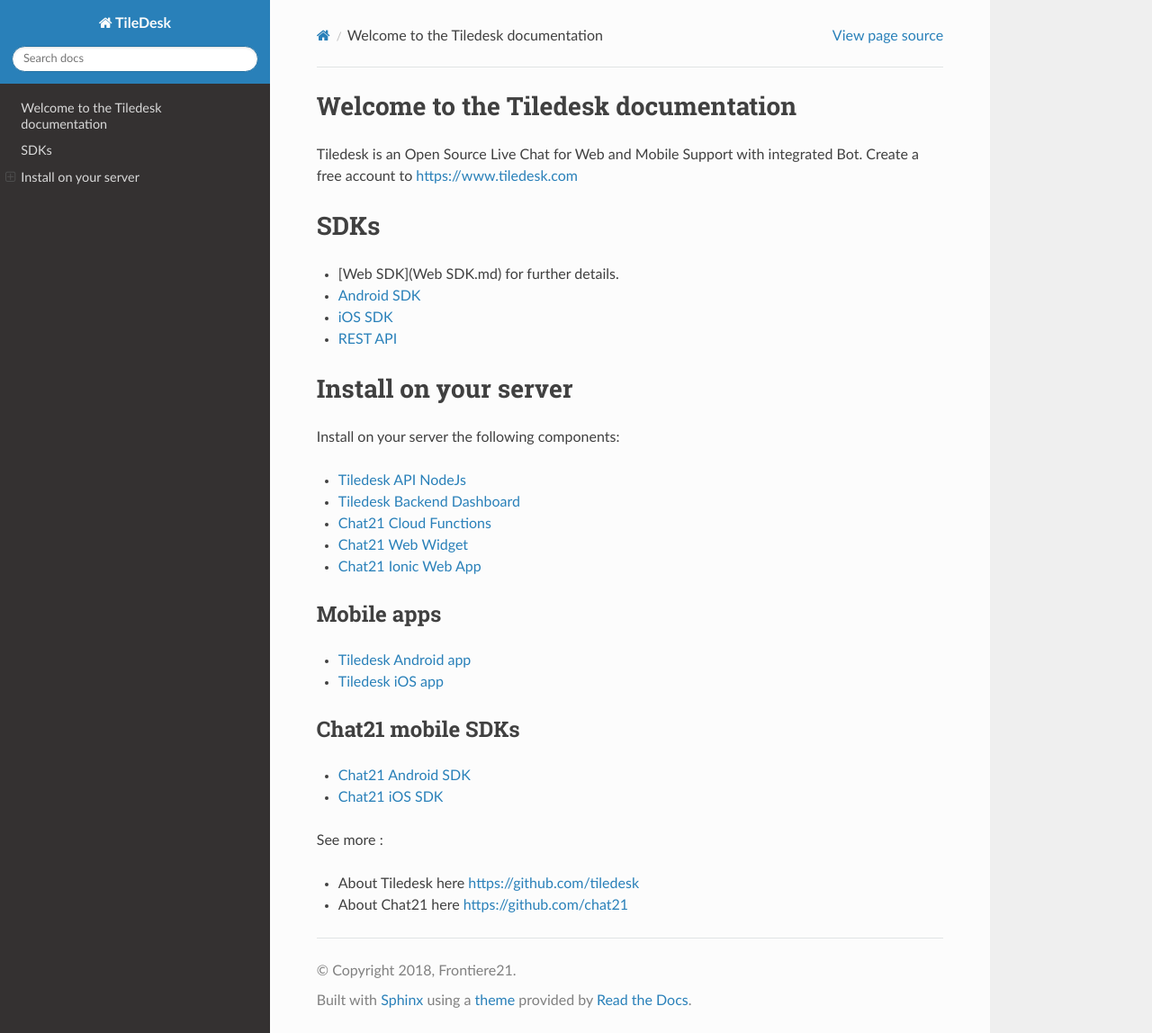
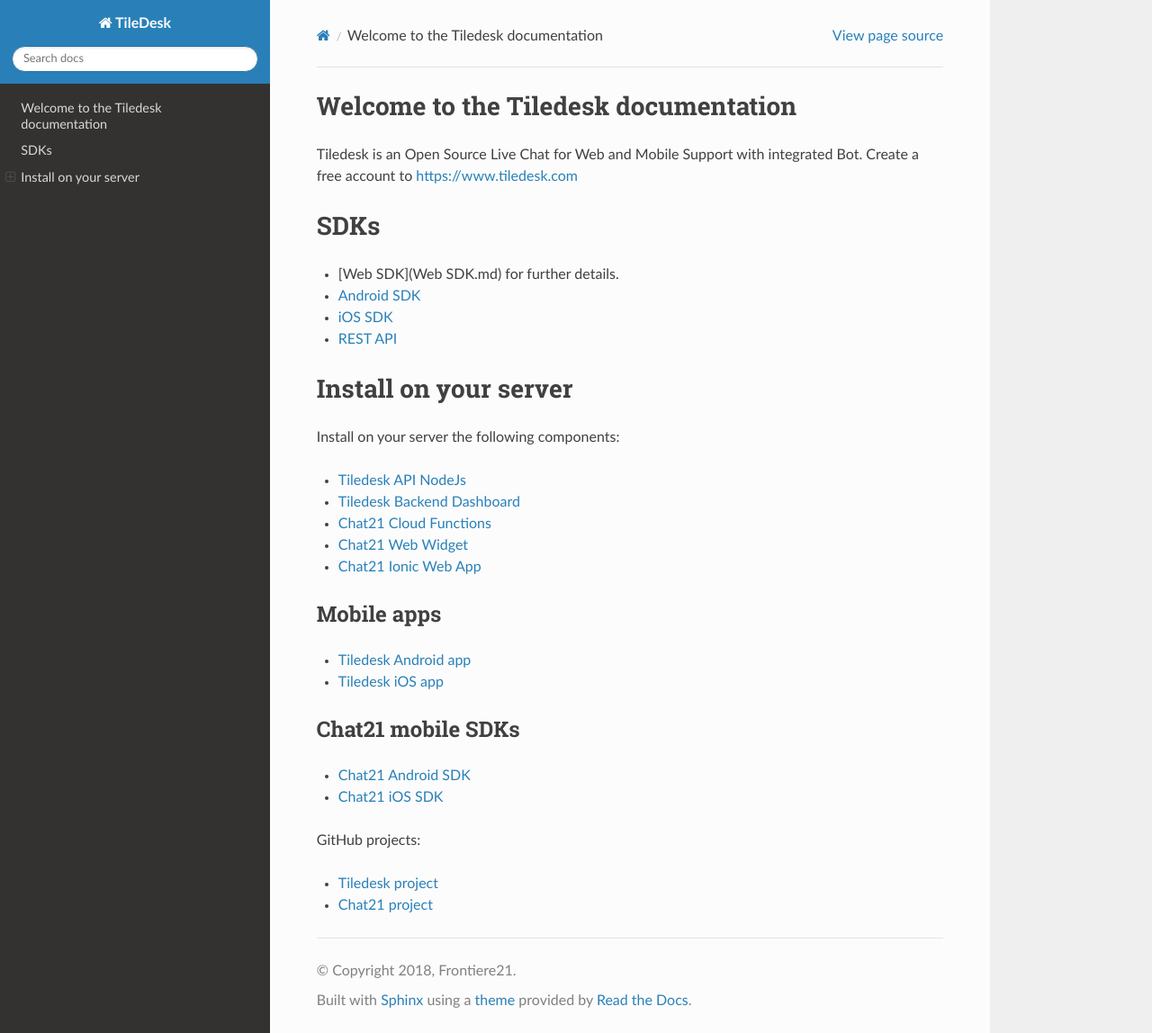
Before and after one commit to NavpreetSamra/tiledesk-docs, a Sphinx documentation site: the page built from docs/index.md, in a window 1280 px wide and 1148 px high. Shown: the whole window at 90% size. Built offline with Sphinx 7.4.7 and the Read the Docs theme 2.0.0, drawn with Linux system fonts in a browser that asks for light colours.

Commit message:
Update index.md

```diff
--- a/docs/index.md
+++ b/docs/index.md
@@ -35,7 +35,7 @@
 * [Chat21 iOS SDK](https://github.com/chat21/chat21-ios-sdk)
 
 
-See more :
+GitHub projects:
 
-* About Tiledesk here [https://github.com/tiledesk](https://github.com/tiledesk)
-* About Chat21 here [https://github.com/chat21](https://github.com/chat21)
+* [Tiledesk project](https://github.com/tiledesk)
+* [Chat21 project](https://github.com/chat21)
```
